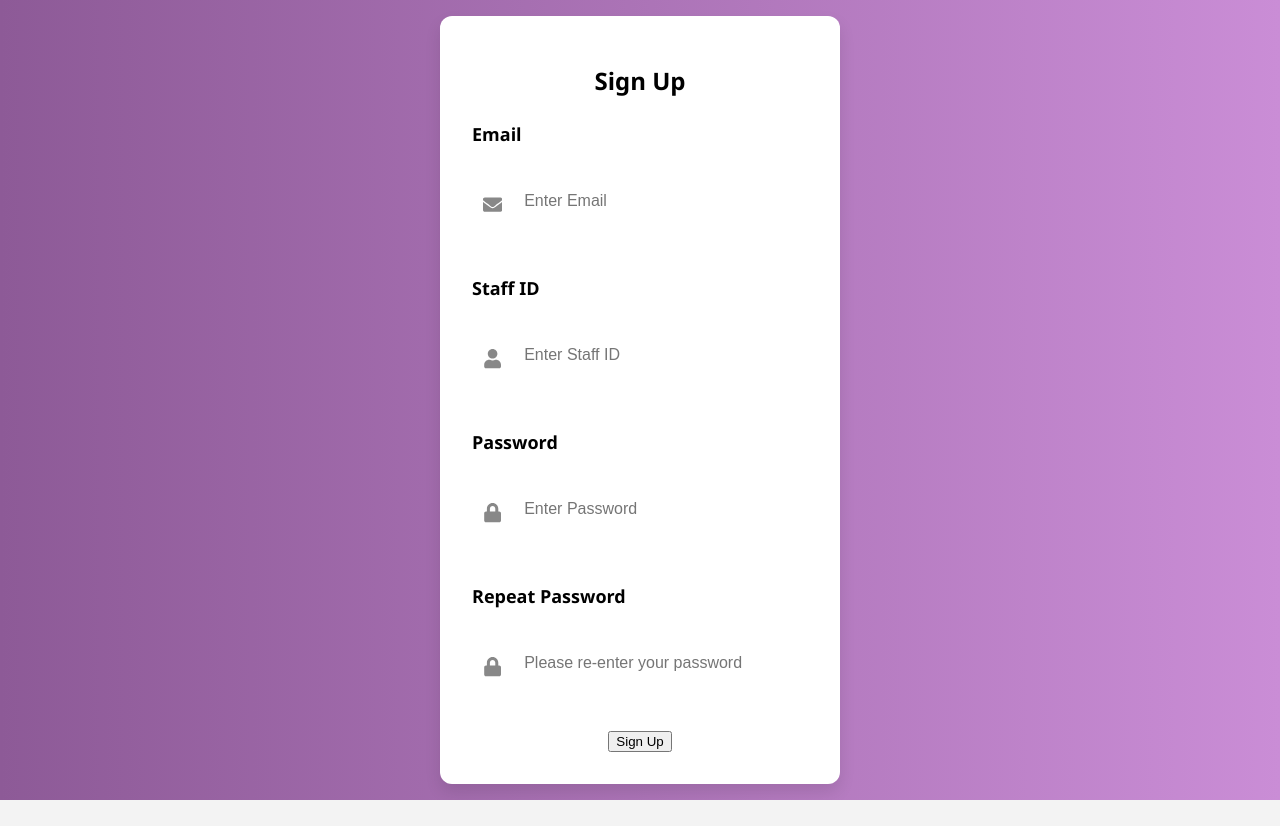
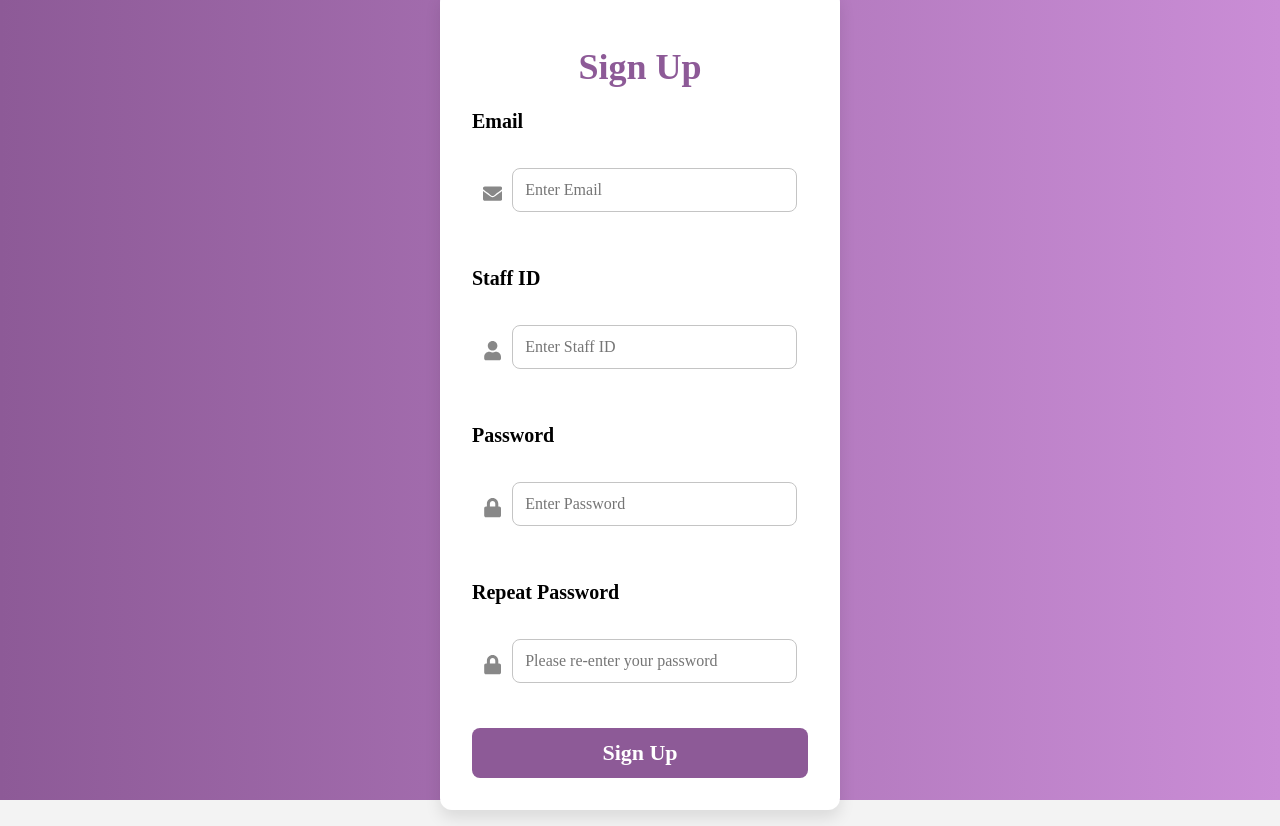
Before and after one commit to Aoibheannmangan/test-scheduler, a React (Create React App) app: page /signup in a window 1280 px wide. Before the commit the page ends 800 px from the top, so only its background shows below. Built offline with nearby package versions, Linux system fonts and the light colour scheme.

Commit message:
first few design changes

```diff
--- a/package.json
+++ b/package.json
@@ -3,6 +3,7 @@
   "version": "0.1.0",
   "private": true,
   "dependencies": {
+    "@fontsource/roboto-slab": "^5.2.6",
     "@fortawesome/fontawesome-free": "^6.7.2",
     "@testing-library/dom": "^10.4.0",
     "@testing-library/jest-dom": "^6.6.3",
--- a/src/App.js
+++ b/src/App.js
@@ -8,6 +8,7 @@ import Account from './account';
 import LogIn from './login';
 import SignUp from './signup';
 import ForgotPsw from './forgotpsw'
+import '@fontsource/roboto-slab';
 
 function App() {
   const location = useLocation();
--- a/src/forgotpsw.js
+++ b/src/forgotpsw.js
@@ -39,8 +39,9 @@ const ForgotPsw = () => {
                         />
                     )}
                 <form onSubmit={handleReset}>
-                    <h2>Reset Password</h2>
-                    <div className="input-group">
+                    <h1 className="title">Reset Password</h1>
+                    <div className="form-body">
+                        <div className="input-group">
                         <label>Staff ID</label>
                         <input
                             type="number"
@@ -58,11 +59,10 @@ const ForgotPsw = () => {
                             required
                         />
                     </div>
-                    <button type="submit" className="loginbtn">Reset Password</button>
-
+                    <button type="submit" className="login-button">Reset Password</button>
+                    </div>
                 </form>
                 </div>
-
             </div>
         </div>
     );
--- a/src/info.css
+++ b/src/info.css
@@ -139,3 +139,9 @@ select {
         padding: 15px;
     }
 }
+.heading-text {
+    font-size: 36px;
+    color: #8d5a97;
+    text-decoration-line: underline;
+    text-shadow: 0.5px 0.5px #4e3253;
+}
--- a/src/info.js
+++ b/src/info.js
@@ -107,7 +107,7 @@ const UserInfo = () => {
           onClose={() => setAlert(null)}
         />
       )}
-      <h1>Patient Info</h1>
+      <h1 className='heading-text'>Patient Info</h1>
       <fieldset>
         <div className="form-border">
           <form onSubmit={handleSubmit}>
--- a/src/login.css
+++ b/src/login.css
@@ -6,7 +6,7 @@
     height: 100vh;
     background: linear-gradient(to right, #804e8a, #c794d1 );
     background-size: cover;
-    font-family: 'Segoe UI', Tahoma, Geneva, Verdana, sans-serif;
+    font-family: 'Roboto Slab', serif;
 }
 
 .form-wrapper {
@@ -22,26 +22,33 @@
     box-shadow: 0 8px 16px rgba(0, 0, 0, 0.1);
 }
 
-.form-header h2 {
+.title {
     color: #8d5a97;
-    margin-bottom: 1.5rem;
+    margin-bottom: 0.75rem;
     text-align: center;
+    font-size: 36px;
+    font-family: 'Roboto-slab', serif;
+    font-weight: bold;
 }
 
 .form-body label {
     display: block;
-    margin-bottom: 0.5rem;
+    margin-bottom: 0.2rem;
     font-weight: bold;
     color: black;
+    font-family: 'Roboto-slab', serif;
+    font-size: 20px;
+    font-weight: bold;
 }
 
 .form-body input {
     width: 100%;
-    padding: 0.75rem;
+    padding: 0.5rem;
     margin-bottom: 1rem;
-    border: 1px solid #000000;
+    border: 1px solid #c4c4c4 !important;
     border-radius: 8px;
     transition: border-color 0.3s;
+    font-family: 'Roboto-slab', serif;
 }
 
 .form-body input:focus {
@@ -58,11 +65,17 @@
     width: 100%;
     cursor: pointer;
     transition: background 0.3s;
+    font-size: 22px;
+    font-family: 'Roboto-slab', serif;
+    font-weight: bold;
 }
 
 .login-button:hover {
     background: #56365c;
+    font-family: 'Roboto-slab', serif;
+    font-weight: bold;
 }
+
 
 .signup-link {
     text-align: center;
--- a/src/login.js
+++ b/src/login.js
@@ -79,7 +79,7 @@ const LogIn = () => {
 
           <form onSubmit={handleLogin}>
             <div className="form-headers">
-              <h1>Log In</h1>
+              <h1 className="title">Log In</h1>
             </div>
             <div className="form-body">
               <div className="input-group">
@@ -120,7 +120,7 @@ const LogIn = () => {
               </div>
               <button
                 type="submit"
-                className="loginbtn"
+                className="login-button"
                 disabled={isSubmitting}>
                     {isSubmitting ? (
                       <div className="spinner"></div>
--- a/src/signup.css
+++ b/src/signup.css
@@ -48,7 +48,7 @@
     outline: none;
 }
 
-.login-button {
+.signup-button {
     background-color: #8D5A97;
     color: white;
     padding: 0.75rem;
@@ -57,9 +57,12 @@
     width: 100%;
     cursor: pointer;
     transition: background 0.3s;
+    font-size: 22px;
+    font-family: 'Roboto-slab', serif;
+    font-weight: bold;
 }
 
-.login-button:hover {
+.signup-button:hover {
     background: #56365c;
 }
 
--- a/src/signup.js
+++ b/src/signup.js
@@ -149,7 +149,7 @@ const SignUp = () => {
           )}
           <form onSubmit={handleSubmit}>
             <div className="form-header">
-              <h1>Sign Up</h1>
+              <h1 className="title">Sign Up</h1>
             </div>
             <div className="form-body">
               <div className="input-group">
@@ -225,7 +225,7 @@ const SignUp = () => {
                 <div className="button-row">
                   <button
                     type="submit"
-                    className="signupbtn"
+                    className="signup-button"
                     disabled={isSubmitting}
                   >
                     {isSubmitting ? (
```
Also changed, not shown: 1 other file (tests, documents, lock files or other folders).
